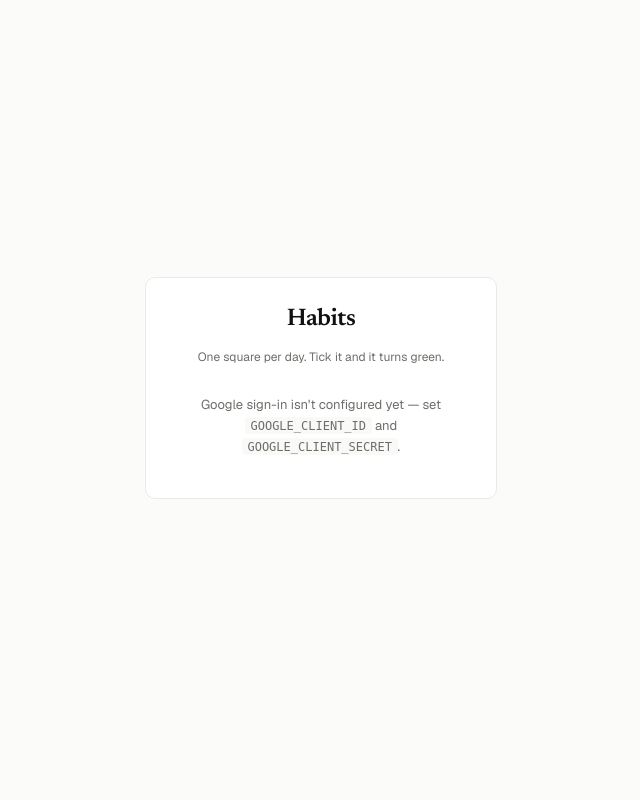
After one commit to Oxyrine/Personal-Habit-Tracker, a Flask app: page /login in a window 1280 px wide. The commit adds this page. Shown: the whole page, without its empty margins (319-959 px from the left). Run offline with Flask 3, Linux system fonts and the light colour scheme.

Commit message:
Add Google sign-in as the account system
No separate password system — Google OAuth handles both signup and
login in one flow. First sign-in creates a User row (google_sub,
email, name), later sign-ins look it up. Every route now requires a
session; unauthenticated requests redirect to /login.

- New /login page with a branded "Continue with Google" button, and
  a graceful notice if GOOGLE_CLIENT_ID/SECRET aren't set instead of
  a raw error
- /auth/google -> /auth/callback via Authlib's OIDC flow
- Fixed a real ownership gap while wiring this up: /toggle never
  checked that the habit belonged to the caller (add/delete already
  did) — any authenticated user could have toggled anyone else's
  habit by guessing its id
- User model now carries google_sub/email instead of the single
  hardcoded "me" row; app.secret_key comes from SECRET_KEY (falls
  back to a fixed dev value locally)

Requires a schema reset (the User table's shape changed) — fine here
since there's no real user data yet. Needs GOOGLE_CLIENT_ID,
GOOGLE_CLIENT_SECRET, and SECRET_KEY set as env vars; the app
degrades to a clear on-page notice rather than crashing if they're
missing.

```diff
--- a/app.py
+++ b/app.py
@@ -1,10 +1,25 @@
 import os
 from datetime import date, timedelta
+from functools import wraps
 
-from flask import Flask, abort, jsonify, redirect, render_template, request
+from authlib.integrations.flask_client import OAuth
+from flask import (
+    Flask,
+    abort,
+    jsonify,
+    redirect,
+    render_template,
+    request,
+    session,
+    url_for,
+)
 from flask_sqlalchemy import SQLAlchemy
 
 app = Flask(__name__)
+
+# Needed to sign the session cookie. Fine to fall back locally; production
+# (Vercel) must set a real one, or every restart invalidates every session.
+app.secret_key = os.environ.get("SECRET_KEY", "dev-only-not-secret")
 
 # Vercel's filesystem is ephemeral, so production points DATABASE_URL at Neon
 # (set by the Vercel Postgres integration) instead of a local SQLite file.
@@ -19,13 +34,23 @@
 
 db = SQLAlchemy(app)
 
-DEFAULT_USER = "me"
+oauth = OAuth(app)
+oauth.register(
+    name="google",
+    client_id=os.environ.get("GOOGLE_CLIENT_ID"),
+    client_secret=os.environ.get("GOOGLE_CLIENT_SECRET"),
+    server_metadata_url="https://accounts.google.com/.well-known/openid-configuration",
+    client_kwargs={"scope": "openid email profile"},
+)
+
 WINDOW = 365
 
 
 class User(db.Model):
     id = db.Column(db.Integer, primary_key=True)
-    name = db.Column(db.String(60), unique=True, nullable=False)
+    google_sub = db.Column(db.String(255), unique=True, nullable=False)
+    email = db.Column(db.String(255), nullable=False)
+    name = db.Column(db.String(120), nullable=False)
 
 
 class Habit(db.Model):
@@ -77,19 +102,60 @@
 
 
 def current_user():
-    user = User.query.filter_by(name=DEFAULT_USER).first()
+    return db.session.get(User, session["user_id"])
+
+
+def login_required(view):
+    @wraps(view)
+    def wrapped(*args, **kwargs):
+        if "user_id" not in session:
+            return redirect(url_for("login"))
+        return view(*args, **kwargs)
+
+    return wrapped
+
+
+@app.get("/login")
+def login():
+    if "user_id" in session:
+        return redirect("/")
+    configured = bool(oauth.google.client_id)
+    return render_template("login.html", configured=configured)
+
+
+@app.get("/auth/google")
+def auth_google():
+    return oauth.google.authorize_redirect(url_for("auth_callback", _external=True))
+
+
+@app.get("/auth/callback")
+def auth_callback():
+    token = oauth.google.authorize_access_token()
+    profile = token["userinfo"]
+
+    user = User.query.filter_by(google_sub=profile["sub"]).first()
     if not user:
-        user = User(name=DEFAULT_USER)
+        user = User(google_sub=profile["sub"], email=profile["email"], name=profile.get("name", profile["email"]))
         db.session.add(user)
         db.session.commit()
-    return user
+
+    session["user_id"] = user.id
+    return redirect("/")
+
+
+@app.post("/logout")
+def logout():
+    session.clear()
+    return redirect(url_for("login"))
 
 
 @app.get("/")
+@login_required
 def dashboard():
     today = date.today()
     start = today - timedelta(days=WINDOW - 1)
-    habits = Habit.query.filter_by(user_id=current_user().id).order_by(Habit.id).all()
+    user = current_user()
+    habits = Habit.query.filter_by(user_id=user.id).order_by(Habit.id).all()
 
     # Per-habit day lists only; the page derives the combined graph from them, so
     # there's one source of truth for "was this done".
@@ -110,10 +176,11 @@
             }
         )
 
-    return render_template("index.html", habits=rows, today=today.isoformat())
+    return render_template("index.html", habits=rows, today=today.isoformat(), user=user)
 
 
 @app.post("/habits")
+@login_required
 def add_habit():
     name = (request.form.get("name") or "").strip()[:60]
     if name:
@@ -123,6 +190,7 @@
 
 
 @app.post("/habits/<int:habit_id>/delete")
+@login_required
 def delete_habit(habit_id):
     habit = db.session.get(Habit, habit_id)
     if habit and habit.user_id == current_user().id:
@@ -132,10 +200,11 @@
 
 
 @app.post("/toggle")
+@login_required
 def toggle():
     data = request.get_json(silent=True) or {}
     habit = db.session.get(Habit, data.get("habit_id"))
-    if not habit:
+    if not habit or habit.user_id != current_user().id:
         abort(404)
     try:
         day = date.fromisoformat(data["day"])
--- a/requirements.txt
+++ b/requirements.txt
@@ -1,3 +1,4 @@
 Flask>=3.0
 Flask-SQLAlchemy>=3.1
 psycopg2-binary>=2.9
+Authlib>=1.3
--- a/static/style.css
+++ b/static/style.css
@@ -279,3 +279,79 @@
 }
 .add button:hover { background: var(--cta-hover); border-color: var(--cta-hover); }
 .add button:active { transform: scale(0.98); }
+
+/* --- sidebar account footer ---------------------------------------------- */
+.account {
+  display: flex;
+  align-items: center;
+  justify-content: space-between;
+  gap: 0.5rem;
+  margin-top: 1.5rem;
+  padding-top: 1rem;
+  border-top: 1px solid var(--border);
+}
+.account-name {
+  font-size: 13px;
+  color: var(--ink-muted);
+  overflow: hidden;
+  text-overflow: ellipsis;
+  white-space: nowrap;
+}
+.logout-btn {
+  flex: none;
+  padding: 0.3rem 0.6rem;
+  background: transparent;
+  border: 1px solid var(--border);
+  border-radius: 6px;
+  color: var(--ink-muted);
+  font: inherit;
+  font-size: 12px;
+  cursor: pointer;
+}
+.logout-btn:hover { background: var(--surface-2); color: var(--ink); }
+.logout-btn:focus-visible { outline: 2px solid var(--ink); outline-offset: 2px; }
+
+/* --- login page ----------------------------------------------------------- */
+.auth-page {
+  min-height: 100vh;
+  display: flex;
+  align-items: center;
+  justify-content: center;
+  padding: 1.5rem;
+}
+.auth-card { max-width: 22rem; width: 100%; text-align: center; }
+.auth-card h1 { margin-bottom: 0.5rem; }
+.auth-card .sub { display: block; margin-bottom: 1.75rem; }
+
+.google-btn {
+  display: flex;
+  align-items: center;
+  justify-content: center;
+  gap: 0.65rem;
+  width: 100%;
+  padding: 0.65rem 1rem;
+  background: var(--surface);
+  border: 1px solid var(--border);
+  border-radius: 6px;
+  color: var(--ink-body);
+  font: 500 14px/1 var(--font-sans);
+  text-decoration: none;
+  cursor: pointer;
+  transition: background-color 150ms var(--ease), box-shadow 150ms var(--ease);
+}
+.google-btn:hover { background: var(--surface-2); }
+.google-btn:focus-visible { outline: 2px solid var(--ink); outline-offset: 2px; }
+.google-btn svg { width: 18px; height: 18px; flex: none; }
+
+.auth-notice {
+  font-size: 13px;
+  color: var(--ink-muted);
+  line-height: 1.6;
+}
+.auth-notice code {
+  font-family: var(--font-mono);
+  font-size: 12px;
+  background: var(--surface-2);
+  padding: 0.1rem 0.35rem;
+  border-radius: 4px;
+}
--- /dev/null
+++ b/templates/login.html
@@ -0,0 +1,37 @@
+<!doctype html>
+<html lang="en">
+<head>
+  <meta charset="utf-8">
+  <meta name="viewport" content="width=device-width, initial-scale=1">
+  <title>Sign in — Habit Tracker</title>
+  <link rel="preconnect" href="https://fonts.googleapis.com">
+  <link rel="preconnect" href="https://fonts.gstatic.com" crossorigin>
+  <link href="https://fonts.googleapis.com/css2?family=Geist:wght@400;500;600&family=Newsreader:ital,wght@0,500;0,600;1,500&display=swap" rel="stylesheet">
+  <link rel="stylesheet" href="{{ url_for('static', filename='style.css') }}">
+</head>
+<body>
+<main class="auth-page">
+  <div class="card auth-card">
+    <h1>Habits</h1>
+    <p class="sub">One square per day. Tick it and it turns green.</p>
+
+    {% if configured %}
+    <a class="google-btn" href="{{ url_for('auth_google') }}">
+      <svg viewBox="0 0 18 18" aria-hidden="true">
+        <path fill="#4285F4" d="M17.64 9.2c0-.64-.06-1.25-.16-1.84H9v3.48h4.84a4.14 4.14 0 0 1-1.8 2.72v2.26h2.9c1.7-1.57 2.7-3.88 2.7-6.62Z"/>
+        <path fill="#34A853" d="M9 18c2.43 0 4.47-.8 5.96-2.18l-2.9-2.26c-.8.54-1.84.86-3.06.86-2.35 0-4.34-1.59-5.05-3.72H.9v2.33A9 9 0 0 0 9 18Z"/>
+        <path fill="#FBBC05" d="M3.95 10.7A5.4 5.4 0 0 1 3.67 9c0-.59.1-1.16.28-1.7V4.97H.9A9 9 0 0 0 0 9c0 1.45.35 2.83.9 4.03l3.05-2.33Z"/>
+        <path fill="#EA4335" d="M9 3.58c1.32 0 2.51.46 3.44 1.35l2.58-2.58C13.46.89 11.43 0 9 0A9 9 0 0 0 .9 4.97L3.95 7.3C4.66 5.17 6.65 3.58 9 3.58Z"/>
+      </svg>
+      Continue with Google
+    </a>
+    {% else %}
+    <p class="auth-notice">
+      Google sign-in isn't configured yet — set <code>GOOGLE_CLIENT_ID</code> and
+      <code>GOOGLE_CLIENT_SECRET</code>.
+    </p>
+    {% endif %}
+  </div>
+</main>
+</body>
+</html>
```
Also changed, not shown: templates/index.html (+7 -0 lines).
